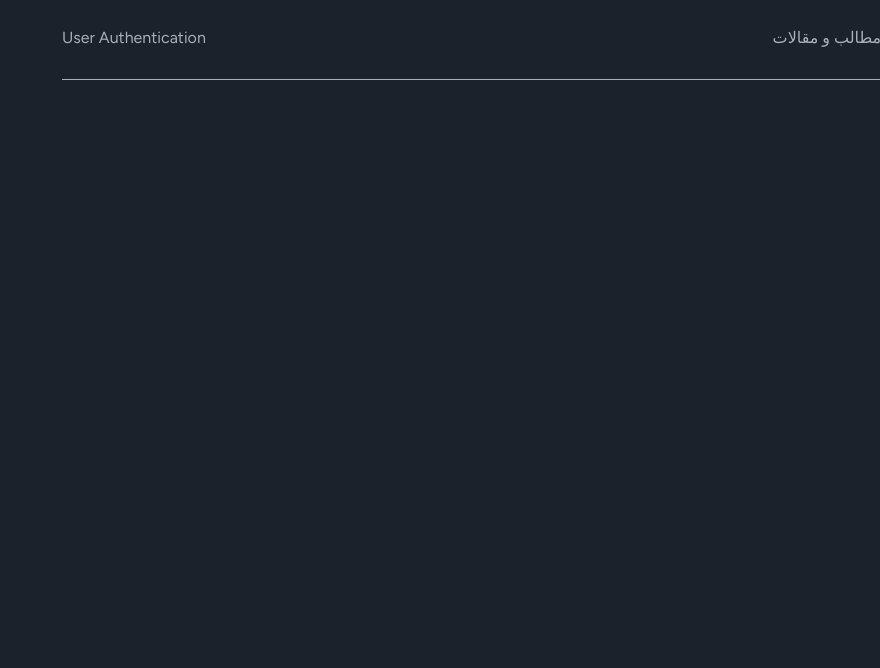
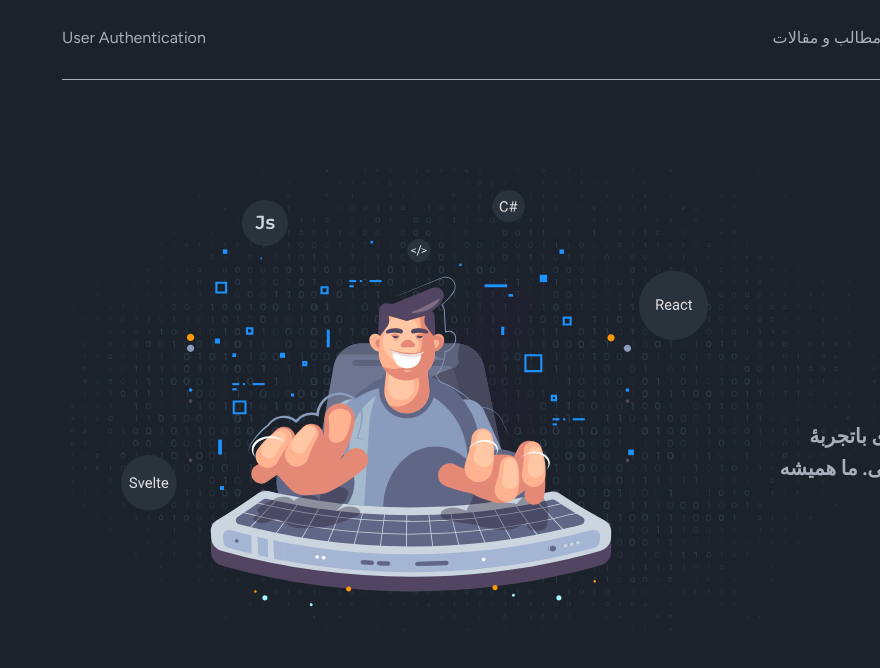
Before and after one commit to RoyaAlmasimehr/classbon, a Next.js app: page / in a window 1280 px wide. Shown: the top 668 px of the page, without its empty margins (400-1280 px from the left). Built offline with nearby package versions, Linux system fonts and the light colour scheme.

Commit message:
add hero

```diff
--- /dev/null
+++ b/src/app/_components/footer/index.ts
@@ -0,0 +1 @@
+export * from './footer'
--- a/src/app/globals.css
+++ b/src/app/globals.css
@@ -93,8 +93,16 @@
 
   }
 
-  @layer utilities {
+@layer utilities {
     .container {
         margin: 0 auto;
     }
+
+    .bg-hero-pattern {
+        background-image: url('/images/tile.svg');
+    }
+
+    .gradient {
+        @apply bg-gradient-to-r from-gradient-first to-gradient-second text-transparent bg-clip-text;
+    }
 }
--- a/src/app/layout.tsx
+++ b/src/app/layout.tsx
@@ -1,6 +1,8 @@
 
-import { Footer } from "./_components/footer/footer";
-import { Header } from "./_components/header/header";
+
+import { Footer } from "./_components/footer";
+import { Header } from "./_components/header";
+
 import "./globals.css";
 import { Figtree } from "next/font/google";
 
@@ -19,9 +21,9 @@ export default function RootLayout({
   return (
     <html lang="en" dir="rtl" className={` dark ${figtree.variable}`}>
       <body className=" min-h-screen grid grid-rows-[80px_1fr_auto]  dark:bg-base-100  dark:text-base-content">
-       <Header />
-        <div className="flex-1 flex"> {children}</div>
-       <Footer />
+        <Header />
+        <main>{children}</main>
+        <Footer />
       </body>
     </html>
   );
--- a/src/app/page.tsx
+++ b/src/app/page.tsx
@@ -1,12 +1,38 @@
 
-
-
+import Image from "next/image";
 export default function Home() {
   return (
     <>
-    <div>
-
-    </div>
+      <section className="bg-hero-pattern bg-no-repeat bg-center xl:bg-left mt-5 xl:mt-20">
+        <div className="container flex flex-col-reverse items-center xl:flex-row">
+          <div className="flex-1 flex flex-col gap-5 mt-12 pb-5 text-center xl:text-right">
+            <h3 className="text-xl xl:text-2xl dark:text-info">
+              خوش اومدی به ...
+            </h3>
+            <h1 className=" text-3xl lg:text-5xl xl:text-5xl font-black gradient">
+              مسیر صعود به قله‌های برنامه‌نویسی
+            </h1>
+            <p className="max-w-2xl  text-lg md:text-xl font-bold leading-8">
+              هر جای مسیرِ برنامه‌نویسی که باشی، با هم‌راهی استادهای باتجربهٔ
+              کلاسبن می‌تونی بدون محدودیت به قله‌های بالاتر صعود کنی. ما همیشه
+              هواتو داریم.
+            </p>
+            <Image
+              src="/images/frameworks.png"
+              className="grayscale mt-4 opacity-70 m-auto xl:m-0"
+              width={412}
+              height={39}
+              alt=""
+            />
+          </div>
+          <Image
+            src="/images/programmer-landing.svg"
+            alt=""
+            width={702}
+            height={521}
+          />
+        </div>
+      </section>
     </>
   );
 }
```
